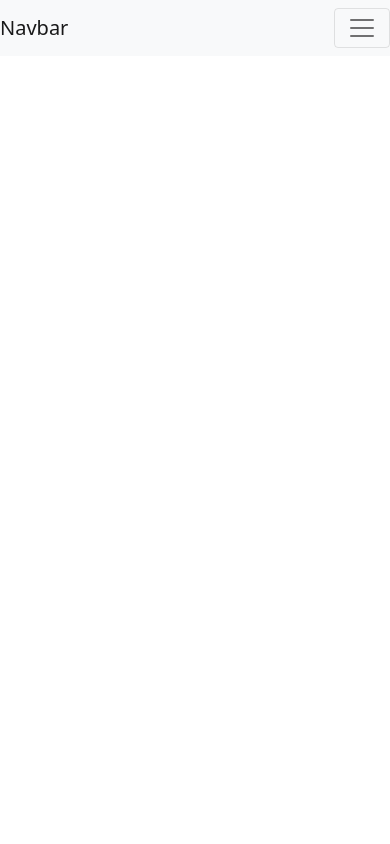
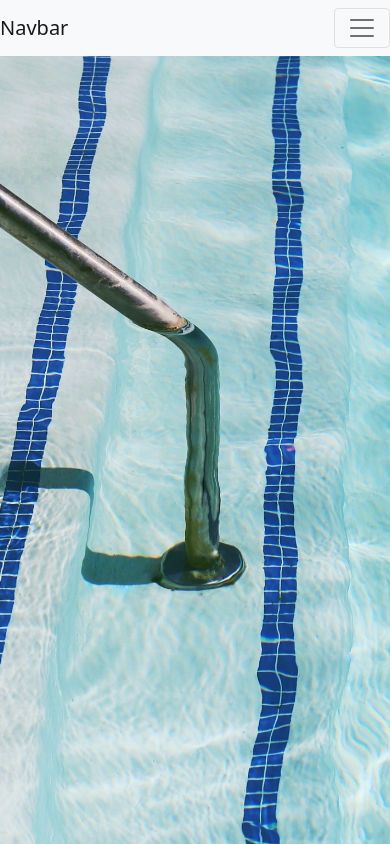
Before and after one commit to aarnipavlidi/React, a React (Create React App) app in the folder Uimakoulu/: page / in a window 390 px wide. Built offline with nearby package versions, Linux system fonts and the light colour scheme.

Commit message:
uimakoulu_ver_2
Adding background image to the website, and made sure it's responsive!

```diff
--- a/Uimakoulu/public/index.html
+++ b/Uimakoulu/public/index.html
@@ -27,7 +27,7 @@
     <title>Uimakoulu by Santu</title>
     <link href="https://cdn.jsdelivr.net/npm/bootstrap@5.0.0-beta3/dist/css/bootstrap.min.css" rel="stylesheet" integrity="sha384-eOJMYsd53ii+scO/bJGFsiCZc+5NDVN2yr8+0RDqr0Ql0h+rP48ckxlpbzKgwra6" crossorigin="anonymous">
   </head>
-  <body>
+  <body class="bg">
     <noscript>You need to enable JavaScript to run this app.</noscript>
     <div id="root"></div>
     <!--
--- a/Uimakoulu/src/index.css
+++ b/Uimakoulu/src/index.css
@@ -0,0 +1,11 @@
+body, html {
+  height: 100%;
+}
+
+.bg {
+  background-image: url('./images/taylor-simpson-BK0y-LChktM-unsplash.jpg');
+  height: 100%;
+  background-position: center;
+  background-repeat: no-repeat;
+  background-size: cover;
+}
```
Also changed, not shown: Uimakoulu/src/images/taylor-simpson-BK0y-LChktM-unsplash.jpg (added).
